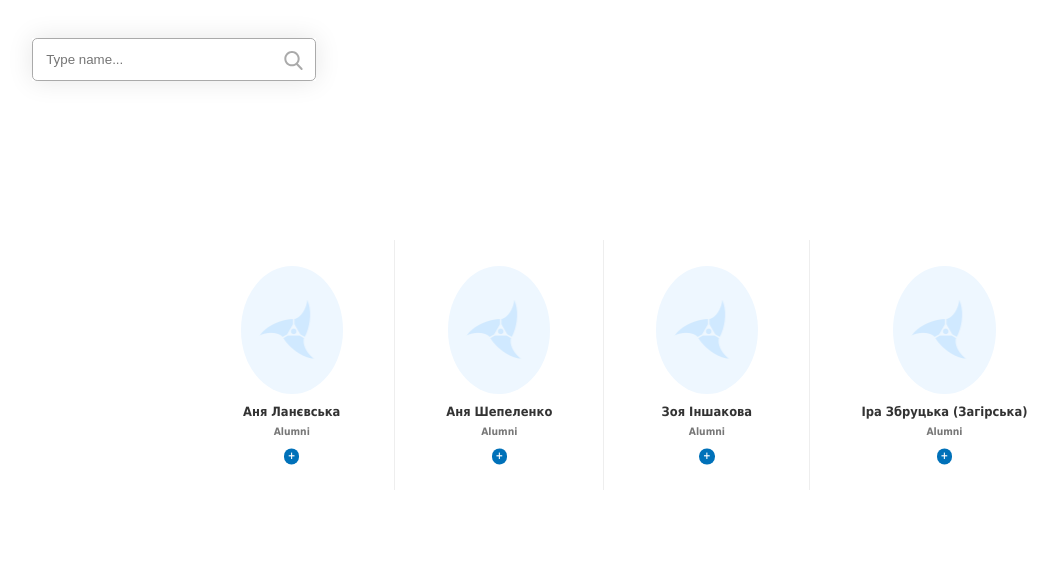
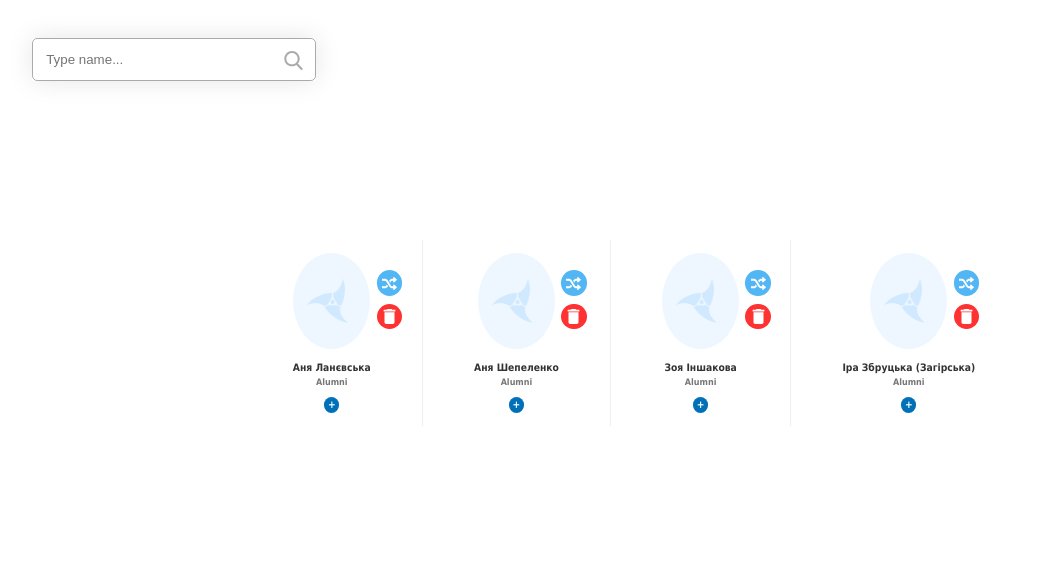
Before and after one commit to TGIfr/family-tree, a PHP site: page / in a window 1280 px wide. Shown: the top 565 px of the page, without its empty margins (6-1064 px from the left). Run offline with PHP 8.4, Linux system fonts and the light colour scheme; data comes from the database, SQL or seed files in the repository; grey boxes are pictures that could not be loaded.

Commit message:
Started to develop HR mode

```diff
--- a/css/style.css
+++ b/css/style.css
@@ -42,7 +42,7 @@ body > div {
 #familyTree {
   font-family: 'Tahoma';
   display: inline-flex;
-  padding: 30vh 4vw 6vw;
+  padding: 30vh 4vw 4vw;
   box-sizing: border-box;
 }
 
@@ -59,7 +59,7 @@ body > div {
   position: absolute;
   height: 1px;
   background: #999;
-  top: -2vw;
+  top: -1vw;
 }
 
 #familyTree .member:first-child:before {
@@ -85,7 +85,7 @@ body > div {
   content: '';
   position: absolute;
   width: 1px;
-  height: 2vw;
+  height: 1vw;
   background: #999;
   left: 50%;
   bottom: 100%;
@@ -94,7 +94,7 @@ body > div {
 
 #familyTree > .member {
   border-right: 1px solid #eee;
-  padding: 2vw 2vw 0;
+  padding: 1vw 2vw 0;
 }
 
 #familyTree > .member:last-child {
@@ -112,13 +112,13 @@ body > div {
   display: flex;
   flex-direction: column;
   align-items: center;
-  margin: 0 2vw 3vw;
+  margin: 0 2vw .8vw;
   transition: all .3s ease;
 }
 
 #familyTree .member .picture {
-  width: 8vw;
-  height: 10vw;
+  width: 6vw;
+  height: 7.5vw;
   border-radius: 50%;
   overflow: hidden;
   margin-bottom: 1vw;
@@ -138,19 +138,19 @@ body > div {
   content: '';
   position: absolute;
   z-index: 2;
-  top: 60%;
+  top: 53%;
   left: 50%;
-  margin-left: -3.5vw;
-  width: .8vw;
-  height: .8vw;
-  border: .3vw solid #fff;
+  margin-left: -2.9vw;
+  width: .7vw;
+  height: .7vw;
+  border: .2vw solid #fff;
   border-radius: 50%;
   background: #75BF1E;
   transition: all .3s ease;
 }
 
 #familyTree .member .name {
-  font-size: 1vw;
+  font-size: .8vw;
   font-weight: bold;
   color: #333;
   margin-bottom: .5vw;
@@ -159,7 +159,7 @@ body > div {
 }
 
 #familyTree .member .status {
-  font-size: .8vw;
+  font-size: .7vw;
   font-weight: 600;
   color: #777;
   transition: all .3s ease;
@@ -170,9 +170,46 @@ body > div {
   color: #0071b9;
 }
 
+#familyTree .settings {
+  position: absolute;
+  top: 0;
+  left: 50%;
+  margin-left: 3.5vw;
+  height: 70%;
+  display: flex;
+  flex-direction: column;
+  justify-content: center;
+  align-content: flex-start;
+}
+
+#familyTree .settings > div {
+  width: 2vw;
+  height: 2vw;
+  margin: .3vw 0;
+  flex-shrink: 0;
+  border-radius: 50%;
+  cursor: pointer;
+  background-repeat: no-repeat;
+  background-position: center;
+  background-size: 60%;
+  background-color: #53b6f4;
+}
+
+#familyTree .settings .removeMember {
+  background-color: #ff3232;
+  background-image: url(../img/remove.svg);
+}
+
+#familyTree .settings .changeParent {
+  background-image: url(../img/change.svg);
+}
+
+#familyTree .settings .addChild {
+  background-image: url(../img/add.svg);
+}
+
 #familyTree .opener {
   cursor: pointer;
-  transform: translateY(-2vw);
   height: 1.2vw;
   width: 1.2vw;
   border-radius: 50%;
@@ -182,12 +219,13 @@ body > div {
   font-weight: bold;
   text-align: center;
   line-height: 1.2vw;
+  margin-bottom: 1vw;
   overflow: hidden;
   transition: all .3s ease;
 }
 
 #familyTree .children {
-  padding-top: 2vw;
+  padding-top: 1.5vw;
   display: flex;
   align-items: flex-start;
   position: relative;
@@ -197,35 +235,40 @@ body > div {
 #familyTree .children:before {
   content: '';
   position: absolute;
-  top: -1.5vw;
+  top: -.5vw;
   left: 50%;
   width: 1px;
   background: #999;
-  height: 1.5vw;
+  height: 1vw;
   transition: all .3s ease;
 }
 
 #familyTree .children:not(.visible) {
   padding: 0;
+  opacity: 0;
 }
 
 #familyTree .children:not(.visible):before,
 #familyTree .children:not(.visible) .children:before {
   height: 0;
+  opacity: 0;
 }
 
 #familyTree .children:not(.visible) .member:after {
   height: 0;
+  opacity: 0;
 }
 
 #familyTree .children:not(.visible) .member .picture {
   height: 0;
   width: 0;
   margin: 0;
+  opacity: 0;
 }
 
 #familyTree .children:not(.visible) .member .description {
   margin: 0;
+  opacity: 0;
 }
 
 #familyTree .children:not(.visible) .member .description:before {
@@ -233,17 +276,22 @@ body > div {
   width: 0;
   height: 0;
   border: 0;
+  opacity: 0;
 }
 
 #familyTree .children:not(.visible) .member .name,
 #familyTree .children:not(.visible) .member .status {
   font-size: 0;
   margin: 0;
+  opacity: 0;
 }
 
 #familyTree .children:not(.visible) .member .opener {
   height: 0;
   width: 0;
+  opacity: 0;
+  font-size: 0;
+  margin: 0;
 }
 
 #modal {
@@ -265,6 +313,7 @@ body > div {
 }
 
 #modal .content {
+  display: none;
   position: absolute;
   z-index: 2;
   top: 50%;
@@ -275,11 +324,14 @@ body > div {
   background: #fff;
   opacity: 0;
   box-sizing: border-box;
-  padding: 6vw 2vw 2vw;
+  padding: 2vw;
   box-shadow: 0 0 10vw rgba(0,0,0,.3);
-  display: flex;
   flex-direction: column;
   align-items: center;
+}
+
+#modal .content.active {
+  display: flex;
 }
 
 #modal.active ~ #wrapper,
@@ -296,6 +348,7 @@ body > div {
 }
 
 #modal .picture {
+  display: none;
   border-radius: 50%;
   overflow: hidden;
   width: 10vw;
@@ -312,12 +365,12 @@ body > div {
   object-fit: cover;
 }
 
-#modal.noImage .picture {
-  display: none;
+#modal .hasImage .picture {
+  display: block;
 }
 
-#modal.noImage .content {
-  padding-top: 2vw;
+#modal .content.hasImage {
+  padding-top: 6vw;
 }
 
 #modal .hidden {
--- a/index.html
+++ b/index.html
@@ -10,7 +10,7 @@
 </head>
 <body>
   <section id="modal">
-    <div class="content">
+    <div class="content memberInfo">
       <div class="picture"><img src=""></div>
       <div class="name"></div>
       <div class="status">
@@ -33,6 +33,9 @@
         </div>
       </div>
     </div>
+    <div class="content removeConfirmation">
+
+    </div>
     <div class="blackBG"></div>
   </section>
 
@@ -47,6 +50,9 @@
     <div id="familyTree"></div>
   </section>
 
+  <script>
+    const HR_MODE = true;
+  </script>
   <script src="js/smooth-scrollbar.js"></script>
   <script src="js/familyTreeGeneratior.js"></script>
   <script src="js/script.js"></script>
--- a/js/script.js
+++ b/js/script.js
@@ -126,7 +126,7 @@ function findMember(id) {
       offsetLeft: (window.innerWidth - memberBlockDescription.offsetWidth)/2, //центрування екрану по горизонталі
       offsetTop: (window.innerHeight - memberBlockDescription.offsetHeight)/2 //центрування екрану по вертикалі
     });
-  }, 300);
+  }, 700);
 };
 
 //скидання виділення певного мембера
```
Also changed, not shown: js/familyTreeGeneratior.js (+48 -11 lines), img/add.svg (added), img/change.svg (added), img/remove.svg (added).
